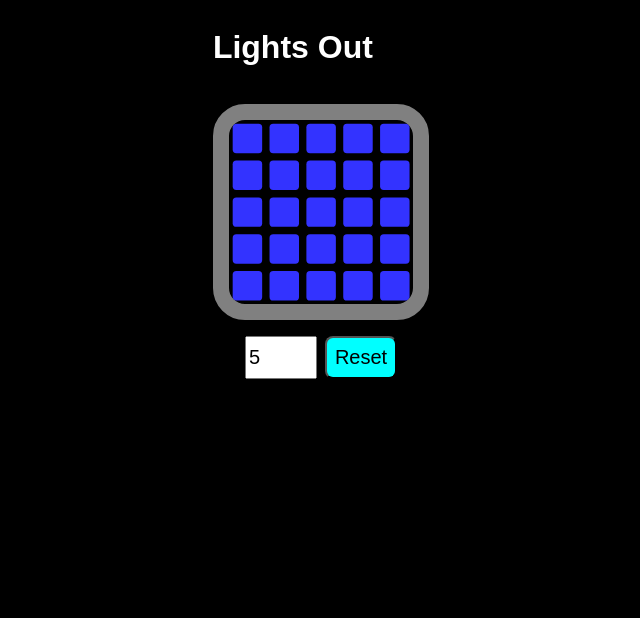
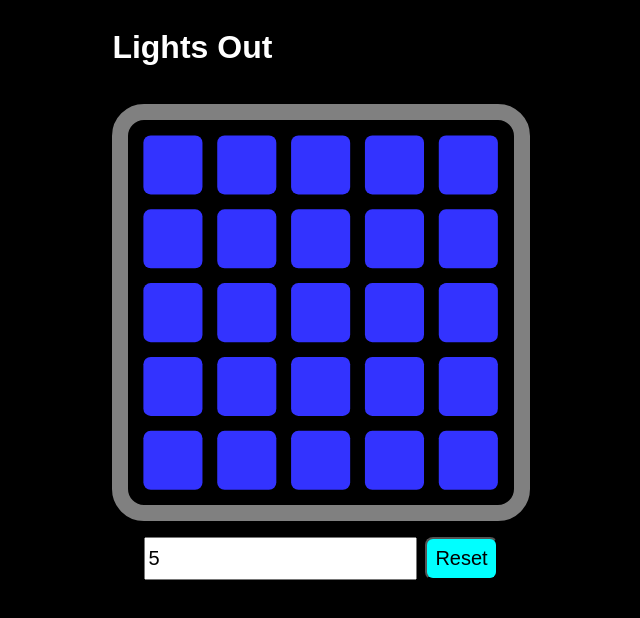
Before and after one commit to DeedleFake/lights-out, a React (Create React App) app: page / in a window 1280 px wide. Shown: the top 618 px of the page, without its empty margins (319-959 px from the left). Built offline with nearby package versions, Linux system fonts and the light colour scheme.

Commit message:
Slight change to the screen.

```diff
--- a/src/App.js
+++ b/src/App.js
@@ -52,6 +52,7 @@ const App = () => {
 						marginTop: 16,
 						border: `solid 16px ${won ? 'green' : 'grey'}`,
 						borderRadius: 32,
+						padding: 8,
 					}}
 					viewBox={`0 0 ${10 * board[0].length} ${10 * board.length}`}
 				>
@@ -97,7 +98,6 @@ const App = () => {
 						}}
 						type="number"
 						min="2"
-						max="10"
 						value={size}
 						onChange={(ev) => {
 							let val = parseInt(ev.target.value, 10)
```
